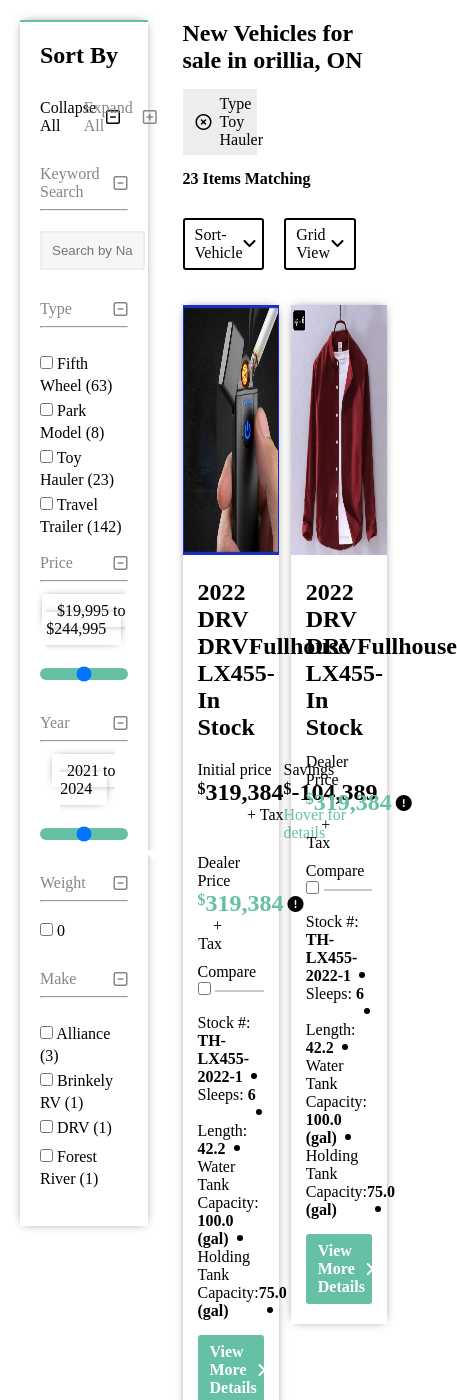
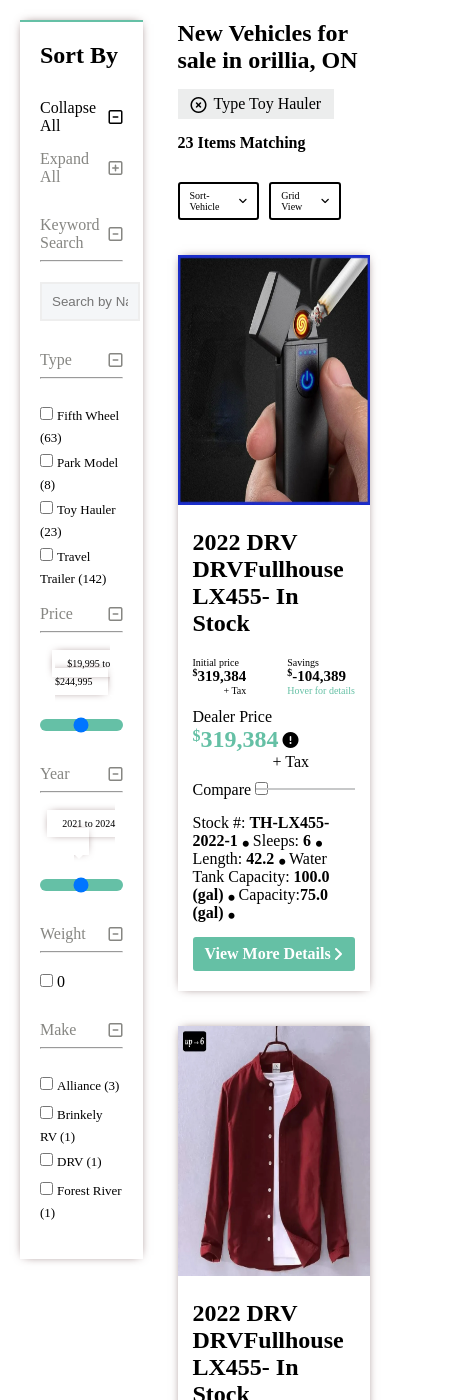
Before and after one commit to Programmer-Kawsar/productPage, a plain HTML site: page index.html in a window 390 px wide. Shown: the top 1400 px of the page, 457 px wide, since content can reach past the window. Drawn offline with Linux system fonts and the light colour scheme.

Commit message:
responsive done

```diff
--- a/index.html
+++ b/index.html
@@ -7,6 +7,7 @@
     <title>project</title>
 
     <link rel="stylesheet" href="style.css" />
+    <link rel="stylesheet" href="responsive.css" />
     <link
       rel="stylesheet"
       href="https://cdnjs.cloudflare.com/ajax/libs/font-awesome/6.4.2/css/all.min.css"
@@ -16,11 +17,11 @@
     <div class="content display-flex">
       <!-- left-sidebar start -->
       <section class="left-sidebar">
-        <div>
+        <div class="sidebar-filter">
           <div class="top-heading">
             <h1>Sort By</h1>
             <!-- collapse-expand menu start -->
-            <div class="main-short-item display-flex">
+            <div class="leftside-collepase-menu mt-30 display-flex">
               <!-- collapse menu start -->
               <div
                 class="sort-collepase display-flex aling-item-center width-50"
@@ -60,7 +61,7 @@
           <!-- search bar end -->
 
           <!-- type filter start -->
-          <div class="type-filter">
+          <div class="checkbox-filter">
             <div
               class="main-color display-flex aling-item-center justify-space-between mt-30"
             >
@@ -84,7 +85,7 @@
           <!-- type filter end -->
 
           <!-- price filter start -->
-          <div class="price-filter">
+          <div class="sidebar-filter-range">
             <div
               class="main-color display-flex aling-item-center justify-space-between"
             >
@@ -105,7 +106,7 @@
 
           <!-- Year filter start -->
 
-          <div class="year-filter mt-30">
+          <div class="sidebar-filter-range year-filter mt-30">
             <div
               class="main-color display-flex aling-item-center justify-space-between"
             >
@@ -142,8 +143,8 @@
           </div>
           <!-- weight filter end -->
 
-          <!-- type filter start -->
-          <div class="type-filter">
+          <!-- make filter start -->
+          <div class="checkbox-filter">
             <div
               class="main-color display-flex aling-item-center justify-space-between mt-30"
             >
@@ -164,7 +165,7 @@
               </form>
             </div>
           </div>
-          <!-- type filter end -->
+          <!-- make filter end -->
         </div>
       </section>
       <!-- left-sidebar end -->
@@ -177,7 +178,7 @@
         </div>
         <!-- heading end -->
         <!-- search item start -->
-        <div class="search-result display-flex aling-item-center">
+        <div class="search-result">
           <i class="fa-regular fa-circle-xmark"></i>
           <p>Type Toy Hauler</p>
         </div>
@@ -189,10 +190,10 @@
         <!-- item matching end -->
 
         <!-- Show view filter start -->
-        <div class="main-short-item display-flex">
+        <div class="mt-30 display-flex">
           <!-- Short vehicle filter start -->
           <div
-            class="Short-vehicle display-flex aling-item-center justify-space-between"
+            class="product-dropdown-filter display-flex aling-item-center justify-space-between"
           >
             <p>Sort-Vehicle</p>
             <i class="fa-solid fa-angle-down"></i>
@@ -201,7 +202,7 @@
 
           <!-- grid view filter start -->
           <div
-            class="grid-view display-flex aling-item-center justify-space-between"
+            class="product-dropdown-filter grid-view display-flex aling-item-center justify-space-between"
           >
             <p>Grid View</p>
             <i class="fa-solid fa-angle-down"></i>
@@ -214,7 +215,7 @@
         <!-- products design start -->
         <div class="all-products">
           <!-- First Row Start -->
-          <div class="display-flex design justify-space-between">
+          <div class="width-100 display-flex design justify-space-between">
             <!-- product 1 start -->
             <div class="products-design width-50 margin-right">
               <img src="./image/lighter.jpg" alt="bag" />
@@ -271,22 +272,28 @@
                 <!-- product bottom details start -->
                 <div class="product-bottom-details">
                   <p>
-                    Stock #: <strong>TH-LX455-2022-1</strong>Sleeps:
-                    <strong>6</strong> Length: <strong>42.2</strong> Water Tank
-                    Capacity: <strong>100.0 (gal)</strong> Holding Tank
-                    Capacity:<strong>75.0 (gal)</strong>
+                    Stock #: <strong>TH-LX455-2022-1</strong
+                    ><i class="fa-solid fa-circle"></i> Sleeps:
+                    <strong>6</strong><i class="fa-solid fa-circle"></i> Length:
+                    <strong>42.2</strong
+                    ><i class="fa-solid fa-circle"></i> Water Tank Capacity:
+                    <strong>100.0 (gal)</strong
+                    ><i class="fa-solid fa-circle"></i> Capacity:<strong
+                      >75.0 (gal)</strong
+                    ><i class="fa-solid fa-circle"></i>
                   </p>
                 </div>
                 <!-- product bottom details end -->
 
                 <!-- button start -->
 
+                <a href="#">
                   <div
                     class="button display-flex aling-item-center justify-space-between"
                   >
-                  <a href="#"><b>View More Details</b></a>
-                  <i class="fa-solid fa-angle-right"></i>
-                </div>
+                    <b>View More Details</b>
+                    <i class="fa-solid fa-angle-right"></i></div
+                ></a>
 
                 <!-- button end -->
               </div>
@@ -326,22 +333,28 @@
                 <!-- product bottom details start -->
                 <div class="product-bottom-details">
                   <p>
-                    Stock #: <strong>TH-LX455-2022-1</strong>Sleeps:
-                    <strong>6</strong> Length: <strong>42.2</strong> Water Tank
-                    Capacity: <strong>100.0 (gal)</strong> Holding Tank
-                    Capacity:<strong>75.0 (gal)</strong>
+                    Stock #: <strong>TH-LX455-2022-1</strong
+                    ><i class="fa-solid fa-circle"></i> Sleeps:
+                    <strong>6</strong><i class="fa-solid fa-circle"></i> Length:
+                    <strong>42.2</strong
+                    ><i class="fa-solid fa-circle"></i> Water Tank Capacity:
+                    <strong>100.0 (gal)</strong
+                    ><i class="fa-solid fa-circle"></i> Capacity:<strong
+                      >75.0 (gal)</strong
+                    ><i class="fa-solid fa-circle"></i>
                   </p>
                 </div>
                 <!-- product bottom details end -->
 
                 <!-- button start -->
 
+                <a href="#">
                   <div
                     class="button display-flex aling-item-center justify-space-between"
                   >
-                  <a href="#"><b>View More Details</b></a>
-                  <i class="fa-solid fa-angle-right"></i>
-                </div>
+                    <b>View More Details</b>
+                    <i class="fa-solid fa-angle-right"></i></div
+                ></a>
 
                 <!-- button end -->
               </div>
@@ -351,7 +364,7 @@
           <!-- First Row End -->
 
           <!-- Second Row Start -->
-          <div class="display-flex justify-space-between">
+          <div class="width-100 display-flex justify-space-between">
             <!-- product 3 start -->
             <div class="products-design width-50 margin-right">
               <img src="./image/shirt.jpg" alt="bag" />
@@ -385,22 +398,28 @@
                 <!-- product bottom details start -->
                 <div class="product-bottom-details">
                   <p>
-                    Stock #: <strong>TH-LX455-2022-1</strong>Sleeps:
-                    <strong>6</strong> Length: <strong>42.2</strong> Water Tank
-                    Capacity: <strong>100.0 (gal)</strong> Holding Tank
-                    Capacity:<strong>75.0 (gal)</strong>
+                    Stock #: <strong>TH-LX455-2022-1</strong
+                    ><i class="fa-solid fa-circle"></i> Sleeps:
+                    <strong>6</strong><i class="fa-solid fa-circle"></i> Length:
+                    <strong>42.2</strong
+                    ><i class="fa-solid fa-circle"></i> Water Tank Capacity:
+                    <strong>100.0 (gal)</strong
+                    ><i class="fa-solid fa-circle"></i> Capacity:<strong
+                      >75.0 (gal)</strong
+                    ><i class="fa-solid fa-circle"></i>
                   </p>
                 </div>
                 <!-- product bottom details end -->
 
                 <!-- button start -->
 
+                <a href="#">
                   <div
                     class="button display-flex aling-item-center justify-space-between"
                   >
-                  <a href="#"><b>View More Details</b></a>
-                  <i class="fa-solid fa-angle-right"></i>
-                </div>
+                    <b>View More Details</b>
+                    <i class="fa-solid fa-angle-right"></i></div
+                ></a>
 
                 <!-- button end -->
               </div>
@@ -439,22 +458,28 @@
                 <!-- product bottom details start -->
                 <div class="product-bottom-details">
                   <p>
-                    Stock #: <strong>TH-LX455-2022-1</strong>Sleeps:
-                    <strong>6</strong> Length: <strong>42.2</strong> Water Tank
-                    Capacity: <strong>100.0 (gal)</strong>Holding Tank
-                    Capacity:<strong>75.0 (gal)</strong>
+                    Stock #: <strong>TH-LX455-2022-1</strong
+                    ><i class="fa-solid fa-circle"></i> Sleeps:
+                    <strong>6</strong><i class="fa-solid fa-circle"></i> Length:
+                    <strong>42.2</strong
+                    ><i class="fa-solid fa-circle"></i> Water Tank Capacity:
+                    <strong>100.0 (gal)</strong
+                    ><i class="fa-solid fa-circle"></i> Capacity:<strong
+                      >75.0 (gal)</strong
+                    ><i class="fa-solid fa-circle"></i>
                   </p>
                 </div>
                 <!-- product bottom details end -->
 
                 <!-- button start -->
-
+                <a href="#">
                   <div
                     class="button display-flex aling-item-center justify-space-between"
                   >
-                  <a href="#"><b>View More Details</b></a>
+                    <b>View More Details</b>
                     <i class="fa-solid fa-angle-right"></i>
                   </div>
+                </a>
 
                 <!-- button end -->
               </div>
--- /dev/null
+++ b/responsive.css
@@ -0,0 +1,79 @@
+@media only screen and (max-width: 1150px) {
+  .compare form::after {
+    width: 65%;
+  }
+}
+
+@media only screen and (max-width: 1064px) {
+  .product-initial-price {
+    font-size: 10px;
+  }
+  .product-saving-price {
+    font-size: 10px;
+  }
+}
+
+@media only screen and (max-width: 1024px) {
+  .compare form::after {
+    width: 58%;
+  }
+}
+
+@media only screen and (max-width: 900px) {
+  .leftside-collepase-menu {
+    display: inline-block;
+  }
+  .leftside-collepase-menu :nth-child(2) {
+    margin-top: 15px;
+  }
+  .leftside-collepase-menu i {
+    margin-top: 0px !important;
+  }
+  .sort-collepase {
+    width: 100%;
+  }
+  .sidebar-filter .sidebar-filter-range form ::after {
+    left: 80px;
+  }
+  .compare form::after {
+    width: 51%;
+  }
+}
+
+@media only screen and (max-width: 768px) {
+  .sidebar-filter .sidebar-filter-range form ::after {
+    left: 70px;
+  }
+
+  .product-dropdown-filter {
+    font-size: 14px;
+  }
+
+  .width-100 {
+    display: block;
+  }
+  .products-design {
+    width: 100%;
+  }
+  .compare form::after {
+    width: 70%;
+  }
+}
+
+@media only screen and (max-width: 630px) {
+  .sidebar-filter .sidebar-filter-range form label {
+    font-size: 10px;
+  }
+}
+
+@media only screen and (max-width: 570px) {
+  .left-sidebar .checkbox-filter form label {
+    font-size: 13px;
+  }
+  .product-dropdown-filter {
+    font-size: 10px;
+  }
+  .compare form::after {
+    width: 60%;
+  }
+}
--- a/style.css
+++ b/style.css
@@ -65,12 +65,12 @@
   height: 100%;
 }
 
-.top-heading .sort-collepase-text {
+.sidebar-filter .top-heading .sort-collepase-text {
   margin-right: 10px;
 }
 
 /* search bar start */
-.keyword-search-text input {
+.sidebar-filter .keyword-search-text input {
   width: 92% !important;
   padding: 10px;
   background-color: #f4f6f8;
@@ -79,23 +79,23 @@
 }
 /* search bar end */
 /* type filter start */
-.type-filter form input {
+.sidebar-filter .checkbox-filter form input {
   margin: 8px auto !important;
 }
 /* type filter end */
 
 /* price filter start */
-.price-filter form input {
+.sidebar-filter .sidebar-filter-range form input {
   width: 100% !important;
   margin-top: 30px;
 }
-.price-filter form label {
+.sidebar-filter .sidebar-filter-range form label {
   box-shadow: 0px 0px 10px -4px #644242;
   padding: 8px 15px;
   margin-bottom: 8px;
 }
 
-.price-filter form ::after {
+.sidebar-filter .sidebar-filter-range form ::after {
   content: "";
   left: 144px;
   right: 0;
@@ -120,29 +120,10 @@
 /* price filter end */
 
 /* year-filter start */
-.year-filter form input {
-  width: 100% !important;
-  margin-top: 30px;
-}
-.year-filter form label {
-  box-shadow: 0px 0px 10px -4px #644242;
-  padding: 8px 15px;
-  margin-bottom: 8px;
+.sidebar-filter .year-filter form label {
   position: relative;
 }
 
-.year-filter form ::after {
-  content: "";
-  left: 144px;
-  right: 0;
-  bottom: -15px;
-  position: absolute;
-  width: 0;
-  height: 0;
-  border-style: solid;
-  border-width: 9px 9px 0 9px;
-  border-color: #ffffff transparent transparent transparent;
-}
 /* year-filter end */
 
 /* left sidebar end */
@@ -155,21 +136,21 @@
 /* search item start */
 .search-result {
   background-color: #eceded;
-  width: 25%;
   padding: 6px 13px;
   margin: 15px 0;
+  display: inline-block;
+}
+.search-result i {
+  position: absolute;
+  margin-top: 2px;
 }
 .search-result p {
-  margin-left: 8px;
+  margin-left: 23px;
 }
 /* search item end */
 
 /* view filter start */
-
-.main-short-item {
-  margin-top: 30px;
-}
-.Short-vehicle {
+.product-dropdown-filter {
   width: 30%;
   border: 2px solid black;
   border-radius: 3px;
@@ -178,10 +159,6 @@
 }
 .grid-view {
   width: 25%;
-  border: 2px solid black;
-  border-radius: 3px;
-  margin-left: 10px;
-  padding: 6px 10px;
 }
 /* view filter end */
 
@@ -218,7 +195,6 @@
 
 .product-dealer-price {
   margin-top: 12px;
-  width: 37%;
 }
 .product-dealer-price .price h2 {
   margin-right: 4px;
@@ -228,7 +204,7 @@
   color: #65c0a5;
 }
 .product-dealer-price .tax {
-  text-align: right;
+  margin-left: 80px;
 }
 
 /* compare start */
@@ -239,7 +215,7 @@
 .compare form::after {
   content: "";
   right: 0;
-  bottom: 7px;
+  bottom: 9px;
   width: 70%;
   position: absolute;
   border: 1px solid #c7c8c9;
@@ -249,22 +225,10 @@
 .product-bottom-details {
   margin-top: 15px;
 }
-.product-bottom-details p {
-  text-align: left !important;
-}
-.product-bottom-details strong {
-  margin-right: 18px;
-  position: relative;
-}
-.product-bottom-details strong::after {
-  content: "";
-  right: -14px;
-  bottom: 6px;
-  width: 6px;
-  height: 6px;
-  position: absolute;
-  border-radius: 50%;
-  background-color: black;
+
+.product-bottom-details p i {
+  font-size: 6px !important;
+  margin-left: 5px;
 }
 /* product-bottom-details end */
 /* button start */
@@ -275,7 +239,7 @@
   padding: 8px 12px;
   border-radius: 3px;
 }
-.product-details .button a {
+.product-details a {
   color: white;
   text-decoration: none;
 }
```
Lines whose indentation alone changed are shown as unchanged.
